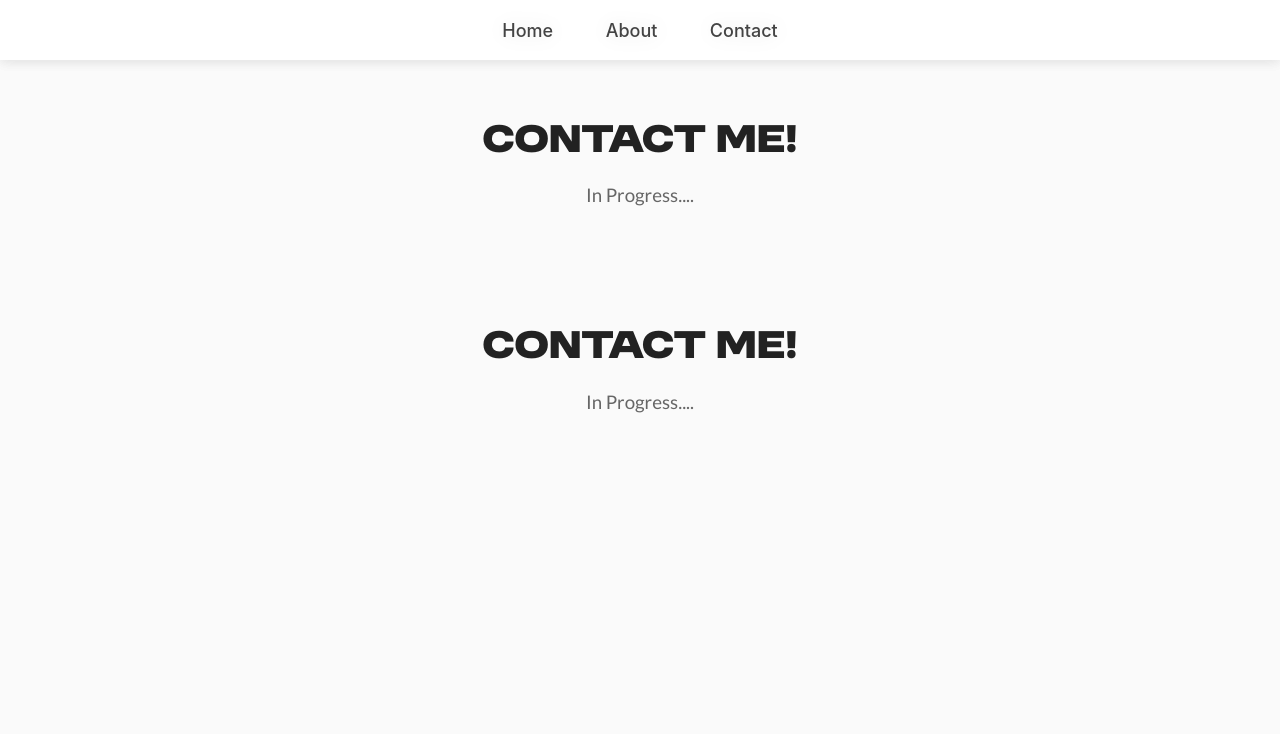
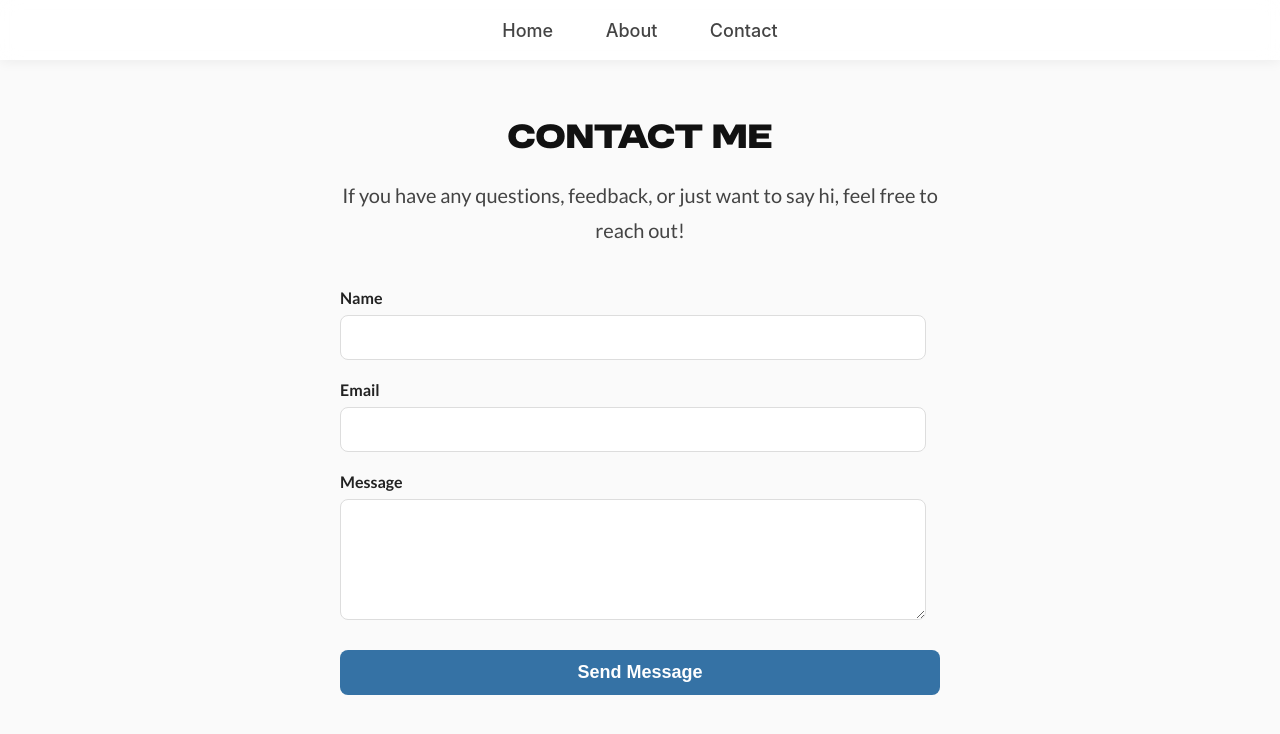
Before and after one commit to Shooky0/Shooky0.github.io, a plain HTML site: page contact.html in a window 1280 px wide. Drawn offline with Linux system fonts and the light colour scheme; a web font is replaced by a local one.

Commit message:
styled contact page and added footer with contact form

```diff
--- a/contact.css
+++ b/contact.css
@@ -0,0 +1,68 @@
+.contact-container {
+    max-width: 600px;
+    margin: 120px auto;
+    padding: 0 24px;
+    text-align: center;
+    font-family: 'Lato', sans-serif;
+}
+
+.headofsec {
+    font-family: 'moderniz', sans-serif;
+    font-size: 28px;
+    margin-bottom: 20px;
+    color: #111;
+}
+
+.contact-form {
+    display: flex;
+    flex-direction: column;
+    gap: 20px;
+    margin-top: 40px;
+    text-align: left;
+}
+
+.form-group {
+    display: flex;
+    flex-direction: column;
+    gap: 8px;
+}
+
+.form-group label {
+    font-weight: 700;
+    font-size: 16px;
+}
+
+.form-group input,
+.form-group textarea {
+    padding: 12px;
+    border: 1px solid #ddd;
+    border-radius: 8px;
+    font-family: inherit;
+    font-size: 16px;
+    max-width:560px;
+}
+
+.form-group input:focus,
+.form-group textarea:focus {
+    outline: none;
+    border-color: #3572A5;
+    box-shadow: 0 0 0 2px rgba(53, 114, 165, 0.1);
+}
+
+.submit-btn {
+    font-family: "Stack Sans Notch", sans-serif;
+    background-color: #3572A5;
+    color: white;
+    padding: 12px 24px;
+    border: none;
+    border-radius: 8px;
+    font-size: 18px;
+    font-weight: 700;
+    cursor: pointer;
+    transition: background-color 0.2s ease;
+    margin-top: 10px;
+}
+
+.submit-btn:hover {
+    background-color: #2a5a8a;
+}
--- a/contact.html
+++ b/contact.html
@@ -15,35 +15,25 @@
     <a href="contact.html">Contact</a>
   </nav>
 </header>
-    <div class="contact" style="max-width: 800px; margin: 120px auto; padding: 0 24px; text-align: center; font-family: 'Lato', sans-serif;">
-        <h1 id="contact_h1" style="font-family: 'moderniz', sans-serif;">
-            Contact me!
-        </h1>
-        <h3 style="color: #666; font-weight: 400;">In Progress....</h3>
-    </div>
-</body>
-</html><!DOCTYPE html>
-<html lang="en">
-<head>
-    <meta charset="UTF-8">
-    <meta name="viewport" content="width=device-width, initial-scale=1.0">
-    <link rel="stylesheet" href="style.css" />
-    <link rel="stylesheet" href="contact.css" />
-    <title>Contact - Bhargav Thakur</title>
-</head>
-<body>
-<header>
-  <nav>
-    <a href="index.html#home">Home</a>
-    <a href="index.html#about">About</a>
-    <a href="contact.html">Contact</a>
-  </nav>
-</header>
-    <div class="contact" style="max-width: 800px; margin: 120px auto; padding: 0 24px; text-align: center; font-family: 'Lato', sans-serif;">
-        <h1 id="contact_h1" style="font-family: 'moderniz', sans-serif;">
-            Contact me!
-        </h1>
-        <h3 style="color: #666; font-weight: 400;">In Progress....</h3>
-    </div>
+<div class="contact-container">
+    <h1 class="headofsec">Contact Me</h1>
+    <p>If you have any questions, feedback, or just want to say hi, feel free to reach out!</p>
+
+    <form class="contact-form" action="https://formspree.io/f/xdegeeqp" method="POST">
+        <div class="form-group">
+            <label for="name">Name</label>
+            <input type="text" id="name" name="name" required>
+        </div>
+        <div class="form-group">
+            <label for="email">Email</label>
+            <input type="email" id="email" name="email" required>
+        </div>
+        <div class="form-group">
+            <label for="message">Message</label>
+            <textarea id="message" name="message" rows="5" required></textarea>
+        </div>
+        <button type="submit" class="submit-btn">Send Message</button>
+    </form>
+</div>
 </body>
 </html>
--- a/style.css
+++ b/style.css
@@ -55,7 +55,18 @@ header {
     display: flex;
     z-index: 100;
 }
-
+footer{
+    width: 100%;
+    height: 60px;
+    background: rgba(255, 255, 255, 0.85);
+    backdrop-filter: blur(10px);
+    box-shadow: 0 2px 12px rgba(0, 0, 0, 0.06);
+    justify-content: center;
+    align-items: center;
+    display: flex;
+    font-family: "Lato", sans-serif;
+    font-weight: 700;
+}
 nav a {
     color: #444;
     text-decoration: none;
@@ -68,7 +79,18 @@ nav a {
 nav a:hover {
     color: #e34c26;
 }
-
+#footer_git{
+    color: #3572A5;
+    text-decoration: none;
+    padding: 2px 8px;
+    background-color: rgba(53, 114, 165, 0.1);
+    border-radius: 6px;
+    transition: background-color 0.2s ease, color 0.2s ease;
+}
+#footer_git:hover{
+    background-color: #3572A5;
+    color: #fff;
+}
 /* Hero Section */
 .parallax {
     background-image: linear-gradient(rgba(0, 0, 0, 0.45), rgba(0, 0, 0, 0.45)), url("unsplash.jpg");
@@ -128,7 +150,7 @@ nav a:hover {
 }
 
 /* Content Sections */
-#about, #project {
+#about, #project, #future {
     max-width: 800px;
     margin: 100px auto;
     padding: 0 24px;
@@ -136,14 +158,14 @@ nav a:hover {
     scroll-margin-top: 80px;
 }
 
-#about_head, #projh1 {
+.headofsec {
     font-family: "moderniz", sans-serif;
     font-size: 28px;
     margin-bottom: 20px;
     color: #111;
 }
 
-#about_p {
+p {
     font-size: 20px;
     line-height: 1.75;
     color: #444;
@@ -298,3 +320,17 @@ nav a:hover {
         height: 65px;
     }
 }
+.quote{
+    background-color: #dbdbdb;
+    border-radius: 10px;
+    text-align: center;
+}
+q{
+    font-size: 25px;
+
+}
+q::before,
+q::after {
+    font-size: 60px;
+    font-family: "Stack Sans Notch", sans-serif;
+}
```
Also changed, not shown: index.html (+18 -2 lines), 1 other file.
